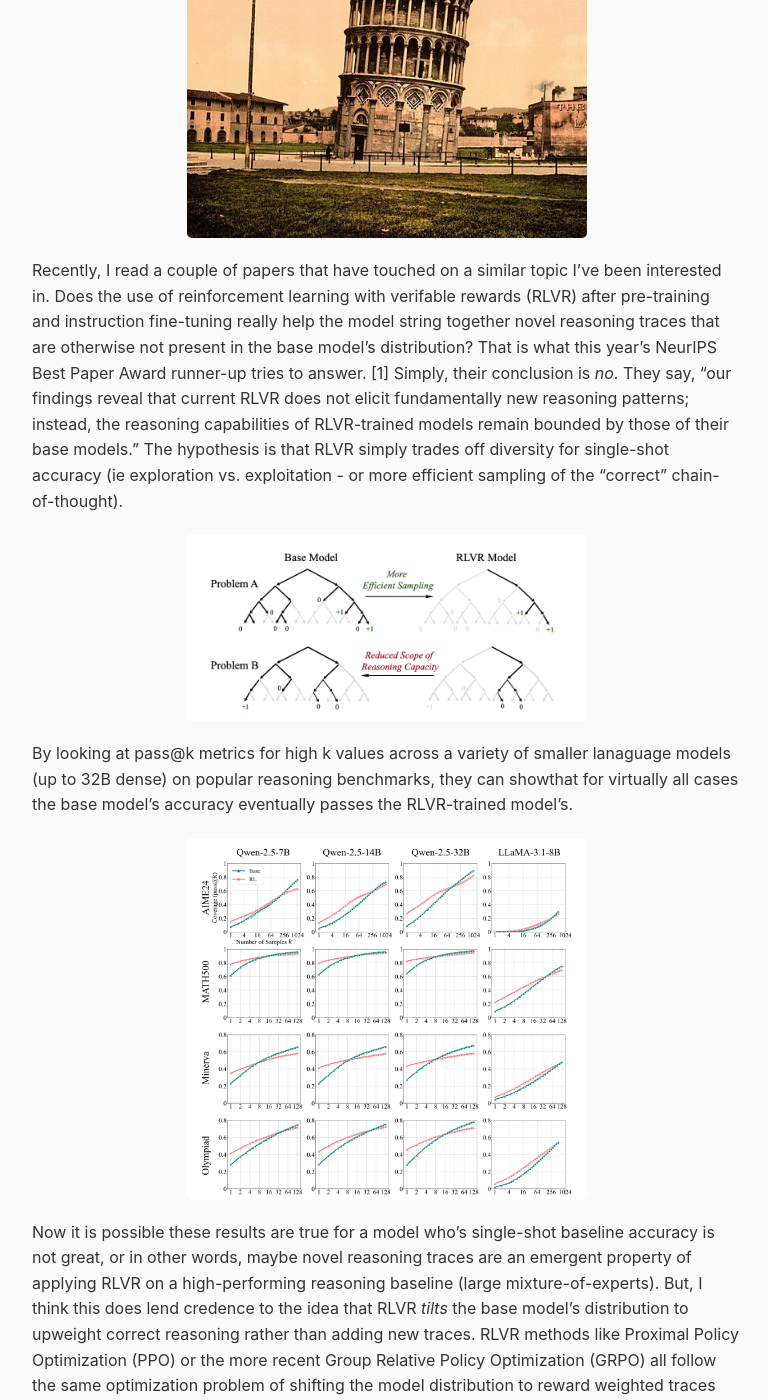
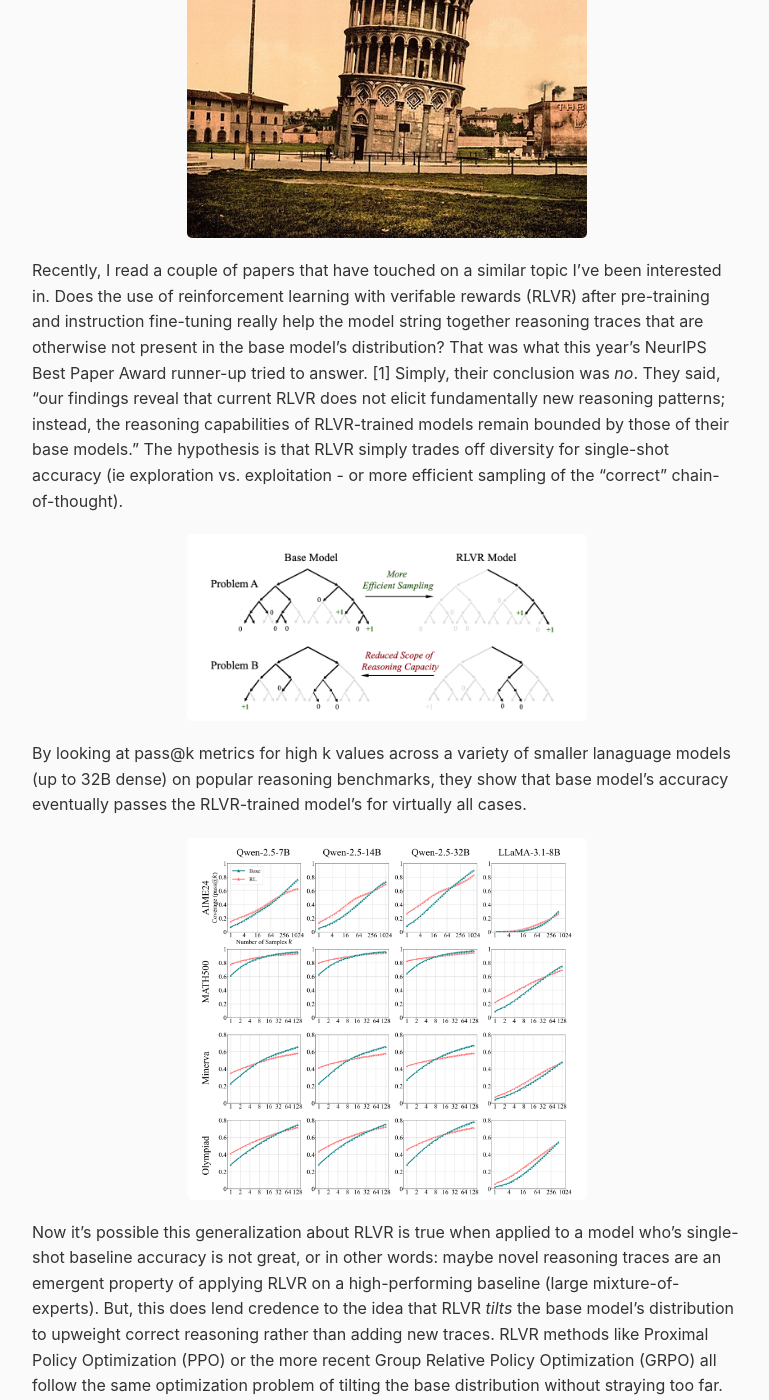
Before and after one commit to roshanwariar/roshanwariar.github.io, a Jekyll site: the page built from _posts/2025-12-8-pita.md, in a window 1280 px wide and 1400 px high, scrolled down 599 px. Shown: the whole window, without its empty margins (253-1022 px from the left). Built offline with Jekyll 4.4.1, drawn with Linux system fonts in a browser that asks for light colours; some of the changed text lies outside the part shown.

Commit message:
Update 2025-12-8-pita.md

```diff
--- a/_posts/2025-12-8-pita.md
+++ b/_posts/2025-12-8-pita.md
@@ -7,15 +7,15 @@ image:
 
 ![PISA Pic](/assets/images/500px-Leaning_Tower_of_Pisa_in_the_1890s.jpg)
 
-Recently, I read a couple of papers that have touched on a similar topic I've been interested in. Does the use of reinforcement learning with verifable rewards (RLVR) after pre-training and instruction fine-tuning really help the model string together novel reasoning traces that are otherwise not present in the base model's distribution? That is what this year's NeurIPS Best Paper Award runner-up tries to answer. [1]  Simply, their conclusion is _no_. They say, "our findings reveal that current RLVR does not elicit fundamentally new reasoning patterns; instead, the reasoning capabilities of RLVR-trained models remain bounded by those of their base models." The hypothesis is that RLVR simply trades off diversity for single-shot accuracy (ie exploration vs. exploitation - or more efficient sampling of the "correct" chain-of-thought).<br>
+Recently, I read a couple of papers that have touched on a similar topic I've been interested in. Does the use of reinforcement learning with verifable rewards (RLVR) after pre-training and instruction fine-tuning really help the model string together reasoning traces that are otherwise not present in the base model's distribution? That was what this year's NeurIPS Best Paper Award runner-up tried to answer. [1]  Simply, their conclusion was _no_. They said, "our findings reveal that current RLVR does not elicit fundamentally new reasoning patterns; instead, the reasoning capabilities of RLVR-trained models remain bounded by those of their base models." The hypothesis is that RLVR simply trades off diversity for single-shot accuracy (ie exploration vs. exploitation - or more efficient sampling of the "correct" chain-of-thought).<br>
 
 ![Explore vs Exploit](/assets/images/explore_v_exploit.png)
 
-By looking at pass@k metrics for high k values across a variety of smaller lanaguage models (up to 32B dense) on popular reasoning benchmarks, they can showthat for virtually all cases the base model's accuracy eventually passes the RLVR-trained model's.
+By looking at pass@k metrics for high k values across a variety of smaller lanaguage models (up to 32B dense) on popular reasoning benchmarks, they show that base model's accuracy eventually passes the RLVR-trained model's for virtually all cases.
 
 ![RLVR Pass@k](/assets/images/rlvr_results.png)
 
-Now it is possible these results are true for a model who's single-shot baseline accuracy is not great, or in other words, maybe novel reasoning traces are an emergent property of applying RLVR on a high-performing reasoning baseline (large mixture-of-experts). But, I think this does lend credence to the idea that RLVR _tilts_ the base model's distribution to upweight correct reasoning rather than adding new traces. RLVR methods like Proximal Policy Optimization (PPO) or the more recent Group Relative Policy Optimization (GRPO) all follow the same optimization problem of shifting the model distribution to reward weighted traces while staying as close as possible to the original model's distribution. That equation is:
+Now it's possible this generalization about RLVR is true when applied to a model who's single-shot baseline accuracy is not great, or in other words: maybe novel reasoning traces are an emergent property of applying RLVR on a high-performing baseline (large mixture-of-experts). But, this does lend credence to the idea that RLVR _tilts_ the base model's distribution to upweight correct reasoning rather than adding new traces. RLVR methods like Proximal Policy Optimization (PPO) or the more recent Group Relative Policy Optimization (GRPO) all follow the same optimization problem of tilting the base distribution without straying too far. That objective is formulated with the following equation:
 
 $$\pi_{\theta}^{*} = \underset{\pi_{\theta}}{\text{argmax}}\ \mathbb{E}_{x\sim D,y \sim \pi_{\theta}(y|x)} \left[ r(x,y) - \beta D_{KL} \big(\pi_{\theta}(y|x) || \pi_{\text{ref}}(y|x)\big) \right] \text{(1)}$$
 
```
